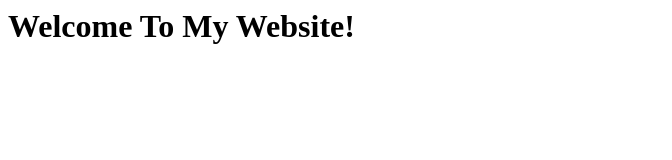
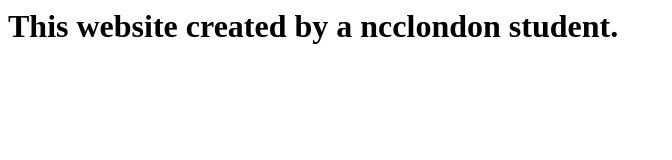
Before and after one commit to nazmul-ncc/nazmul-ncc.github.io, a plain HTML site: page index.html in a window 1280 px wide. Shown: the whole page, without its empty margins (0-672 px from the left). Drawn offline with Linux system fonts and the light colour scheme.

Commit message:
Update index.html

```diff
--- a/index.html
+++ b/index.html
@@ -3,6 +3,6 @@
     <title>My Website</title>
   </head>
   <body>
-    <h1>Welcome To My Website!</h1>
+    <h1>This website created by a ncclondon student.</h1>
   </body>
 </html>
```
